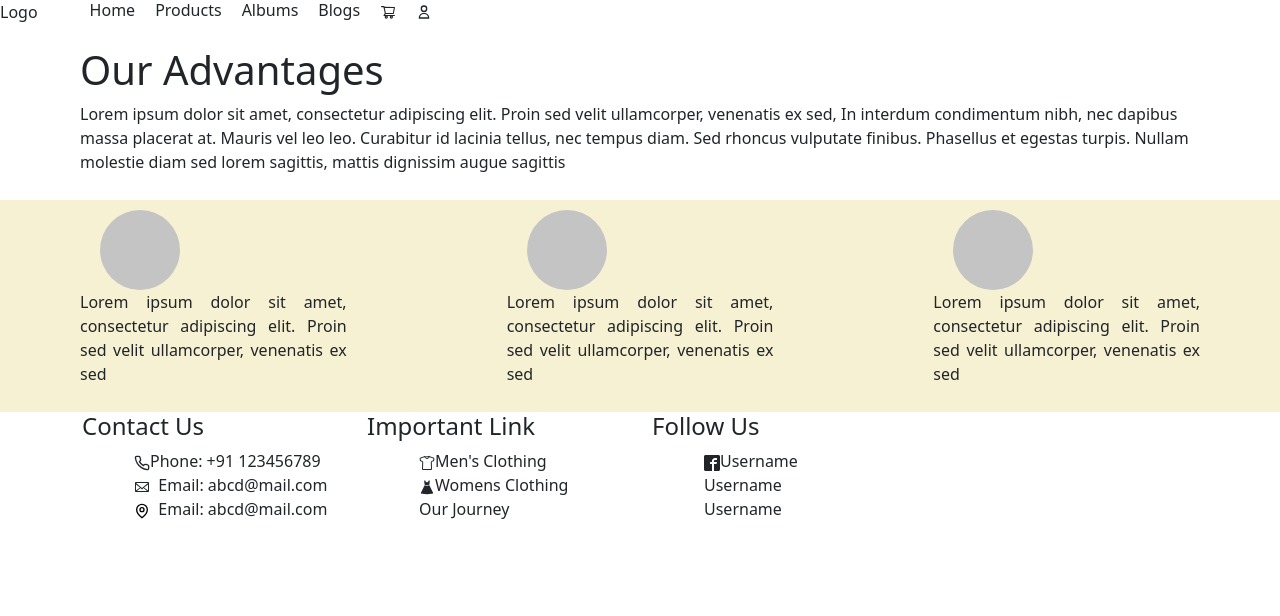
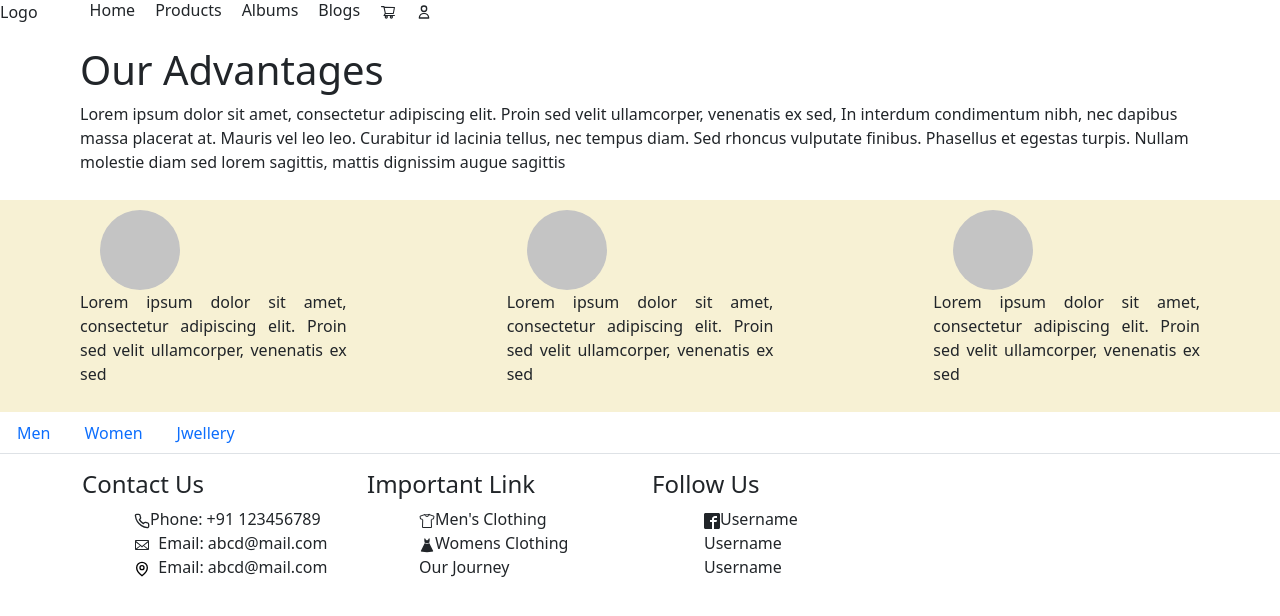
Before and after one commit to megha-n-bodke/shopping-cart, a React (Create React App) app: page / in a window 1280 px wide. Shown: the top 616 px of the page. Built offline with nearby package versions, Linux system fonts and the light colour scheme.

Commit message:
LandinPageOutline

```diff
--- /dev/null
+++ b/src/Components/HomePageEssentials/JewelleryTopProducts.jsx
@@ -0,0 +1,11 @@
+import React from 'react';
+import '../../Components/HomePageEssentials/HomePageEssentials.css'
+
+const JewelleryTopProducts = () => {
+    return (
+        <>
+        </>
+    );
+}
+
+export default JewelleryTopProducts;
--- /dev/null
+++ b/src/Components/HomePageEssentials/MenTopProducts.jsx
@@ -0,0 +1,22 @@
+import React from 'react';
+import '../../Components/HomePageEssentials/HomePageEssentials.css'
+import TopProductCard from './TopProductCard';
+import * as products from 'react-bootstrap/ElementChildren';
+
+const MenTopProducts = () => {
+    const trackCards = products.map((product, index) => {
+        return (
+            <div key={index}>
+                <TopProductCard/>
+            </div>
+        );
+    });
+
+    return (
+        <div>
+            {trackCards}
+        </div>
+    );
+}
+
+export default MenTopProducts;
--- /dev/null
+++ b/src/Components/HomePageEssentials/TopProductCard.jsx
@@ -0,0 +1,11 @@
+import React from 'react';
+import '../../Components/HomePageEssentials/HomePageEssentials.css'
+
+const TopProductCard = () => {
+    return (
+        <div>
+        </div>
+    );
+}
+
+export default TopProductCard;
--- a/src/Components/HomePageEssentials/TopProducts.jsx
+++ b/src/Components/HomePageEssentials/TopProducts.jsx
@@ -1,17 +1,21 @@
 import React from 'react';
 import './HomePageEssentials.css'
+import { Tab, Tabs } from 'react-bootstrap';
+import MenTopProducts from './MenTopProducts';
+import WomenTopProduct from './WomenTopProduct';
+import JewelleryTopProducts from './JewelleryTopProducts';
 
 const TopProducts = () => {
     return (
     <Tabs defaultActiveKey="profile" id="uncontrolled-tab-example" className="mb-3">
-        <Tab eventKey="home" title="Home">
-            <Sonnet />
+        <Tab eventKey="men" title="Men">
+            <MenTopProducts />
         </Tab>
-        <Tab eventKey="profile" title="Profile">
-            <Sonnet />
+        <Tab eventKey="women" title="Women">
+            <WomenTopProduct />
         </Tab>
-        <Tab eventKey="contact" title="Contact" disabled>
-            <Sonnet />
+        <Tab eventKey="jewellery" title="Jwellery" >
+            <JewelleryTopProducts />
         </Tab>
     </Tabs>
     )
--- /dev/null
+++ b/src/Components/HomePageEssentials/WomenTopProduct.jsx
@@ -0,0 +1,11 @@
+import React from 'react';
+import '../../Components/HomePageEssentials/HomePageEssentials.css'
+
+const WomenTopProduct = () => {
+    return (
+        <>
+        </>
+    );
+}
+
+export default WomenTopProduct;
--- a/src/pages/home/Home.jsx
+++ b/src/pages/home/Home.jsx
@@ -2,12 +2,14 @@ import React from 'react';
 import '../../Components/HomePageEssentials/HomePageEssentials.css'
 import HighQuality from '../../Components/HomePageEssentials/HighQuality';
 import OurAdvantages from '../../Components/HomePageEssentials/OurAdvantages';
+import TopProducts from '../../Components/HomePageEssentials/TopProducts';
 
 const Home = () => {
     return (
         <>
         <OurAdvantages></OurAdvantages>
         <HighQuality></HighQuality>
+        <TopProducts></TopProducts>
         </>
     );
 }
```
